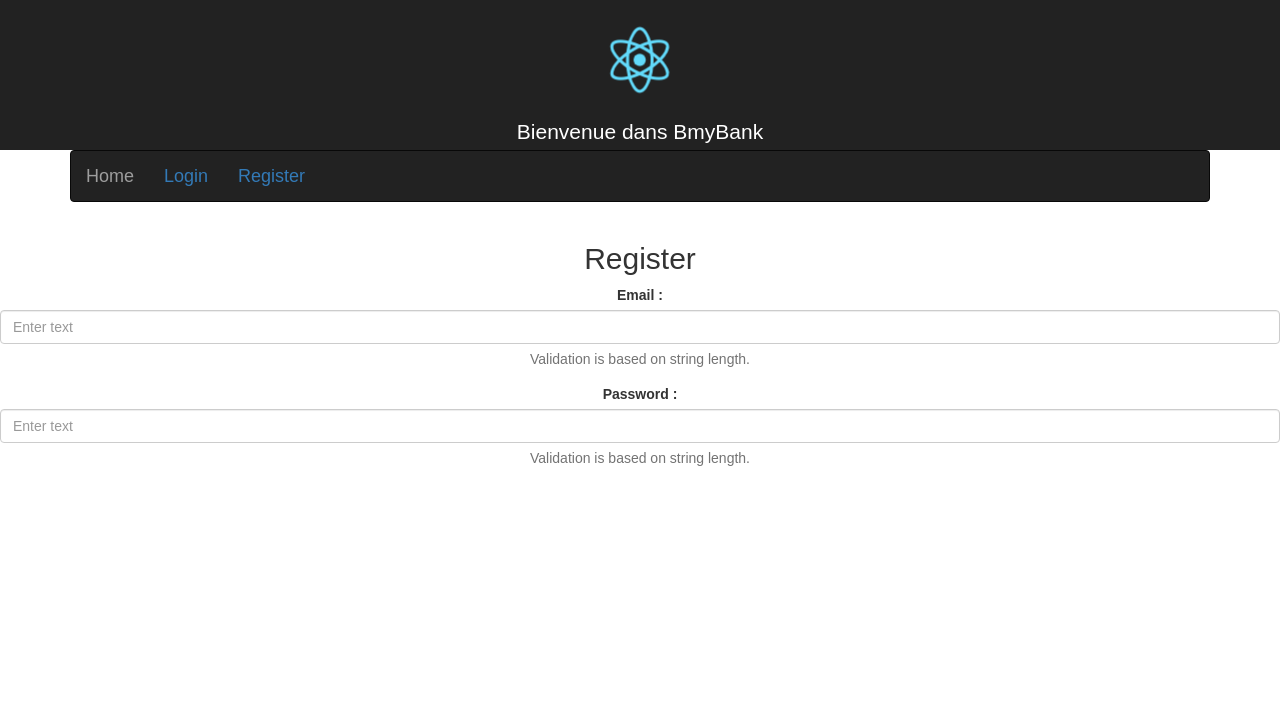
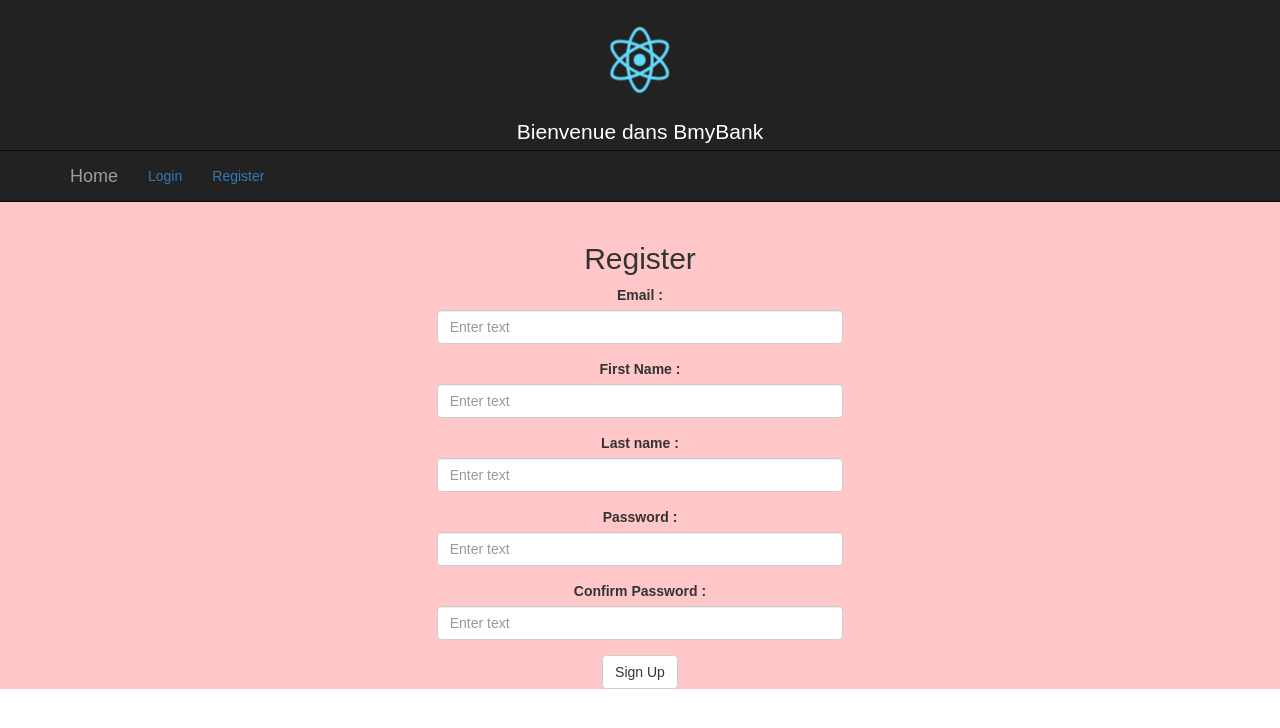
Before and after one commit to TheCreamOfTheCrop/Web_Client, a React (Create React App) app: page /register in a window 1280 px wide. Shown: the top 728 px of the page. Built offline with nearby package versions, Linux system fonts and the light colour scheme.

Commit message:
Basic validation

```diff
--- a/src/App/App.css
+++ b/src/App/App.css
@@ -1,5 +1,6 @@
 .App {
   text-align: center;
+  background-color: #FFC7C7;
 }
 
 .App-logo {
@@ -18,7 +19,7 @@
   font-size: 1.5em;
 }
 
-.App-intro {
+.App-body {
   font-size: large;
 }
 
--- a/src/App/App.tsx
+++ b/src/App/App.tsx
@@ -2,7 +2,7 @@
 import { BrowserRouter as Router, Route, Link } from 'react-router-dom';
 import Login from './Login';
 import Home from './Home';
-import { Navbar, Nav, NavItem, Grid } from 'react-bootstrap';
+import { Navbar, Nav, NavItem, Row, Col } from 'react-bootstrap';
 import './App.css';
 import Register from './Register';
 
@@ -17,7 +17,7 @@
                 <img src={logo} className="App-logo" alt="logo" />
                 <h1 className="App-title">Bienvenue dans BmyBank</h1>
             </header>
-          <Grid className="App-intro">
+                <Row>
                     <Navbar inverse collapseOnSelect>
                         <Navbar.Header>
                             <Navbar.Brand>
@@ -35,10 +35,14 @@
                             </Nav>
                         </Navbar.Collapse>
                     </Navbar>
-            </Grid>
+                </Row>
+                <Row>
                     <Route exact path="/" component={Home} />
+                    <Col md={4} mdOffset={4}>
                         <Route path="/login" component={Login} />
                         <Route path="/register" component={Register} />
+                    </Col>
+                </Row>
         </div>
       </Router>
     );
--- a/src/App/Login/Form.tsx
+++ b/src/App/Login/Form.tsx
@@ -44,8 +44,6 @@
                 placeholder="Enter text"
                 onChange={this.setEmail}
             />
-          <FormControl.Feedback />
-          <HelpBlock>Validation is based on string length.</HelpBlock>
             </FormGroup>
 
             <FormGroup
@@ -59,8 +57,6 @@
                 placeholder="Password"
                 onChange={this.setPassword}
             />
-          <FormControl.Feedback />
-          <HelpBlock>Validation is based on string length.</HelpBlock>
             </FormGroup>
         </Form>
     );
--- a/src/App/Register/Form.tsx
+++ b/src/App/Register/Form.tsx
@@ -1,62 +1,31 @@
 import * as React from 'react';
-import { FormGroup, ControlLabel, FormControl, HelpBlock, Form } from 'react-bootstrap';
+import { Form, Button } from 'react-bootstrap';
+import { RegisterPartForm } from './PartForm';
+import { IRegisterFormState } from './Interfaces/IRegisterForm';
 
-interface IPartFormProps {
-  readonly name: string;
-  readonly type: string;
-  readonly value: string;
-  setValue(e: any): void;
-}
-class RegisterPartForm extends React.Component<IPartFormProps, any> {
-    constructor(props: IPartFormProps, context: any) {
-      super(props, context);
-
-      this.state = {
-        controlId : 'Register' + props.name
-      };
-    }
-    getValidationState() {
-      const length: number = this.props.value.length;
-      if (length > 10) return 'success';
-      else if (length > 5) return 'warning';
-      else if (length > 0) return 'error';
-      return null;
-    }
-    render() {
-     return (
-        <FormGroup
-          controlId={this.state.controlId}
-          validationState={this.getValidationState()}
-        >
-          <ControlLabel>{this.props.name} :</ControlLabel>
-          <FormControl
-            type={this.props.type}
-            value={this.props.value}
-            placeholder="Enter text"
-            onChange={this.props.setValue}
-          />
-          <FormControl.Feedback />
-          <HelpBlock>Validation is based on string length.</HelpBlock>
-        </FormGroup>
-      );
-    }
-}
-
-class RegisterForm extends React.Component<any, any> {
-  constructor(props: any, context: any) {
+export default class RegisterForm extends React.Component<any, IRegisterFormState> {
+    constructor(props: any, context: IRegisterFormState) {
         super(props, context);
 
         this.setEmail = this.setEmail.bind(this);
+        this.setFirstName = this.setFirstName.bind(this);
+        this.setLastName = this.setLastName.bind(this);
         this.setPassword = this.setPassword.bind(this);
+        this.setConfirmPassword = this.setConfirmPassword.bind(this);
 
         this.state = {
             email: '',
-      password: ''
+            password: '',
+            confirmPassword: '',
+            lastName: '',
+            firstName: '',
+            disableSubmit: false,
         };
     }
 
     getValidationState() {
         const length: number = this.state.email.length;
+        // faudrais voir les conditions de validation
         if (length > 10) return 'success';
         else if (length > 5) return 'warning';
         else if (length > 0) return 'error';
@@ -67,8 +36,20 @@
         this.setState({ email: e.target.value });
     }
 
+    setFirstName(e: any) {
+        this.setState({ firstName: e.target.value });
+    }
+
+    setLastName(e: any) {
+        this.setState({ lastName: e.target.value });
+    }
+
     setPassword(e: any) {
         this.setState({ password: e.target.value });
+    }
+
+    setConfirmPassword(e: any) {
+        this.setState({ confirmPassword: e.target.value });
     }
 
     render() {
@@ -82,14 +63,35 @@
                 />
 
                 <RegisterPartForm
+                    value={this.state.firstName}
+                    setValue={this.setFirstName}
+                    name="First Name"
+                    type="text"
+                />
+
+                <RegisterPartForm
+                    value={this.state.lastName}
+                    setValue={this.setLastName}
+                    name="Last name"
+                    type="text"
+                />
+
+                <RegisterPartForm
                     value={this.state.password}
                     setValue={this.setPassword}
                     name="Password"
                     type="password"
                 />
+
+                <RegisterPartForm
+                    value={this.state.confirmPassword}
+                    setValue={this.setConfirmPassword}
+                    name="Confirm Password"
+                    type="password"
+                />
+
+                <Button type="submit" disabled={this.state.disableSubmit}>Sign Up</Button>
             </Form>
         );
     }
 }
-
-export default RegisterForm;
--- /dev/null
+++ b/src/App/Register/PartForm.tsx
@@ -0,0 +1,37 @@
+import * as React from 'react';
+import { FormGroup, ControlLabel, FormControl } from 'react-bootstrap';
+import { IPartFormProps } from './Interfaces/IPartForm';
+
+export class RegisterPartForm extends React.Component<IPartFormProps, any> {
+    constructor(props: IPartFormProps, context: any) {
+      super(props, context);
+
+      this.state = {
+        controlId : 'Register' + props.name
+      };
+    }
+    getValidationState() {
+      const length: number = this.props.value.length;
+      if (length > 10) return 'success';
+      else if (length > 5) return 'warning';
+      else if (length > 0) return 'error';
+      return null;
+    }
+    render() {
+     return (
+        <FormGroup
+          controlId={this.state.controlId}
+          validationState={this.getValidationState()}
+        >
+          <ControlLabel>{this.props.name} :</ControlLabel>
+          <FormControl
+            type={this.props.type}
+            value={this.props.value}
+            placeholder="Enter text"
+            onChange={this.props.setValue}
+          />
+          <FormControl.Feedback />
+        </FormGroup>
+      );
+    }
+}
```
Also changed, not shown: src/App/Register/Interfaces/IPartForm.d.ts (+6 -1 lines), src/App/Register/Interfaces/IRegisterForm.d.ts (added, +9 -0 lines), 1 other file (tests, documents, lock files or other folders). Lines whose indentation alone changed are shown as unchanged.
